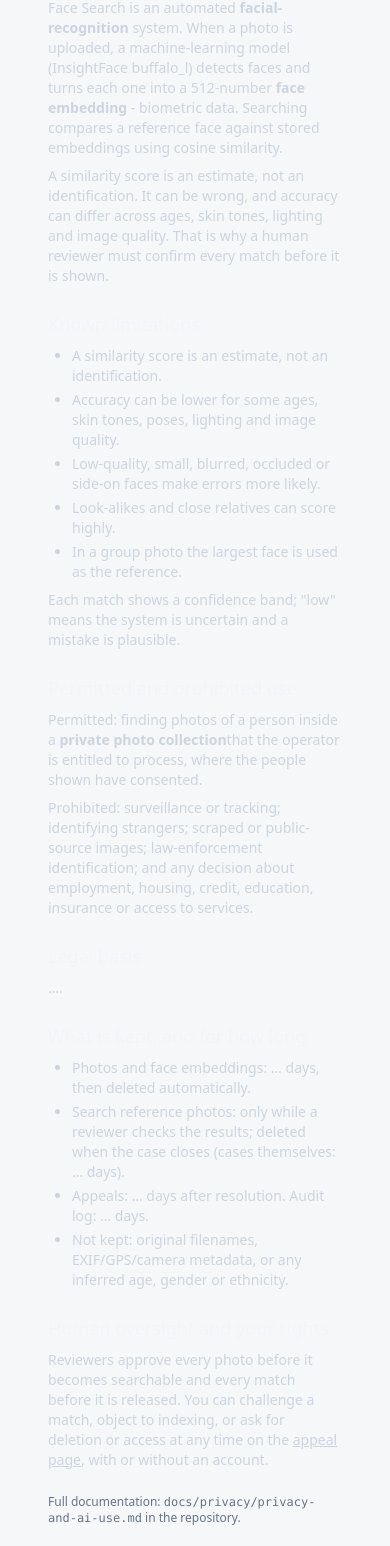
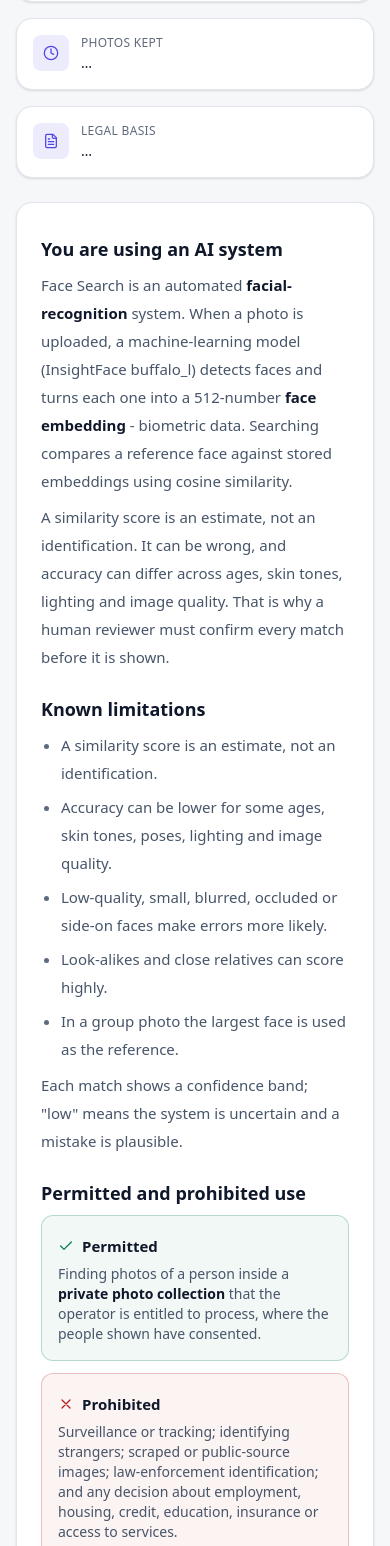
Before and after one commit to laavanjan/face-search-app, a Next.js app in the folder frontend/: page /privacy in a window 390 px wide. Shown: the part 454-2000 px from the top of the page. Built offline with nearby package versions, Linux system fonts and the light colour scheme; no server answers.

Commit message:
Refresh privacy information page
Rework privacy content presentation and navigation using the new semantic surfaces, typography, and responsive page structure.

```diff
--- a/frontend/app/privacy/page.tsx
+++ b/frontend/app/privacy/page.tsx
@@ -2,6 +2,7 @@
 
 import { useEffect, useState } from "react";
 import Link from "next/link";
+import { Icon, PageHeader, type IconName } from "@/components/ui";
 import { getPolicy, type Policy } from "@/lib/api";
 import { LIMITATIONS } from "@/lib/limitations";
 
@@ -20,15 +21,35 @@ export default function PrivacyPage() {
     getPolicy().then(setP).catch(() => {});
   }, []);
 
+  const facts: [IconName, string, string][] = [
+    ["shield", "Human review", p ? (p.human_review.indexing_requires_approval ? "Every photo and every match" : "Every match") : "…"],
+    ["clock", "Photos kept", p ? `${p.retention_days.photos_and_embeddings} days` : "…"],
+    ["file", "Legal basis", p ? BASIS[p.legal_basis] ?? p.legal_basis : "…"],
+  ];
+
   return (
-    <article className="glass rounded-2xl p-8 space-y-6 text-sm text-slate-300 max-w-3xl">
-      <header>
-        <h1 className="text-3xl font-semibold tracking-tight">Privacy &amp; AI use</h1>
-        <div className="text-xs text-slate-500 mt-1">Notice version {p?.privacy_notice_version ?? "…"}</div>
-      </header>
+    <div className="space-y-6">
+      <PageHeader title="Privacy & AI use">
+        <div className="mt-2 text-xs text-subtle">Notice version {p?.privacy_notice_version ?? "…"}</div>
+      </PageHeader>
 
+      <dl className="grid gap-4 sm:grid-cols-3">
+        {facts.map(([icon, k, v]) => (
+          <div key={k} className="card flex items-start gap-3 p-4">
+            <span className="flex h-9 w-9 items-center justify-center rounded-lg bg-accent/10 text-accent">
+              <Icon name={icon} />
+            </span>
+            <div className="min-w-0">
+              <dt className="text-xs font-medium uppercase tracking-wide text-subtle">{k}</dt>
+              <dd className="mt-0.5 text-sm font-medium text-fg">{v}</dd>
+            </div>
+          </div>
+        ))}
+      </dl>
+
+      <article className="card prose-doc max-w-none p-6 sm:p-8">
         <section className="space-y-2">
-        <h2 className="text-lg font-medium text-slate-100">You are using an AI system</h2>
+          <h2>You are using an AI system</h2>
           <p>
             Face Search is an automated <strong>facial-recognition</strong> system. When a photo is
             uploaded, a machine-learning model ({p?.model ?? "InsightFace buffalo_l"}) detects faces
@@ -44,30 +65,42 @@ export default function PrivacyPage() {
         </section>
 
         <section className="space-y-2">
-        <h2 className="text-lg font-medium text-slate-100">Known limitations</h2>
-        <ul className="list-disc pl-6 space-y-1">
+          <h2>Known limitations</h2>
+          <ul>
             {LIMITATIONS.map((l) => (
               <li key={l}>{l}</li>
             ))}
           </ul>
-        <p>Each match shows a confidence band; "low" means the system is uncertain and a mistake is plausible.</p>
+          <p>Each match shows a confidence band; &quot;low&quot; means the system is uncertain and a mistake is plausible.</p>
         </section>
 
         <section className="space-y-2">
-        <h2 className="text-lg font-medium text-slate-100">Permitted and prohibited use</h2>
-        <p>
-          Permitted: finding photos of a person inside a <strong>private photo collection</strong>
-          that the operator is entitled to process, where the people shown have consented.
+          <h2>Permitted and prohibited use</h2>
+          <div className="grid gap-3 sm:grid-cols-2">
+            <div className="rounded-xl border border-success/25 bg-success/5 p-4">
+              <div className="mb-1 flex items-center gap-2 font-semibold text-fg">
+                <Icon name="check" className="h-4 w-4 text-success" /> Permitted
+              </div>
+              <p className="text-sm">
+                Finding photos of a person inside a <strong>private photo collection</strong> that the
+                operator is entitled to process, where the people shown have consented.
               </p>
-        <p>
-          Prohibited: surveillance or tracking; identifying strangers; scraped or public-source
-          images; law-enforcement identification; and any decision about employment, housing,
-          credit, education, insurance or access to services.
+            </div>
+            <div className="rounded-xl border border-danger/25 bg-danger/5 p-4">
+              <div className="mb-1 flex items-center gap-2 font-semibold text-fg">
+                <Icon name="x" className="h-4 w-4 text-danger" /> Prohibited
+              </div>
+              <p className="text-sm">
+                Surveillance or tracking; identifying strangers; scraped or public-source images;
+                law-enforcement identification; and any decision about employment, housing, credit,
+                education, insurance or access to services.
               </p>
+            </div>
+          </div>
         </section>
 
         <section className="space-y-2">
-        <h2 className="text-lg font-medium text-slate-100">Legal basis</h2>
+          <h2>Legal basis</h2>
           <p>
             {p ? BASIS[p.legal_basis] ?? p.legal_basis : "…"}.{" "}
             {p?.consent_required &&
@@ -76,8 +109,8 @@ export default function PrivacyPage() {
         </section>
 
         <section className="space-y-2">
-        <h2 className="text-lg font-medium text-slate-100">What is kept, and for how long</h2>
-        <ul className="list-disc pl-6 space-y-1">
+          <h2>What is kept, and for how long</h2>
+          <ul>
             <li>Photos and face embeddings: {p?.retention_days.photos_and_embeddings ?? "…"} days, then deleted automatically.</li>
             <li>Search reference photos: only while a reviewer checks the results; deleted when the case closes (cases themselves: {p?.retention_days.search_review_cases ?? "…"} days).</li>
             <li>Appeals: {p?.retention_days.resolved_appeals ?? "…"} days after resolution. Audit log: {p?.retention_days.audit_log ?? "…"} days.</li>
@@ -86,18 +119,18 @@ export default function PrivacyPage() {
         </section>
 
         <section className="space-y-2">
-        <h2 className="text-lg font-medium text-slate-100">Human oversight and your rights</h2>
+          <h2>Human oversight and your rights</h2>
           <p>
             Reviewers approve every photo before it becomes searchable and every match before it is
             released. You can challenge a match, object to indexing, or ask for deletion or access at
-          any time on the <Link href="/appeal" className="underline">appeal page</Link>, with or
-          without an account.
+            any time on the <Link href="/appeal">appeal page</Link>, with or without an account.
           </p>
         </section>
 
-      <p className="text-xs text-slate-500">
+        <p className="border-t border-line pt-4 text-xs text-subtle">
           Full documentation: <code>docs/privacy/privacy-and-ai-use.md</code> in the repository.
         </p>
       </article>
+    </div>
   );
 }
```
Lines whose indentation alone changed are shown as unchanged.
